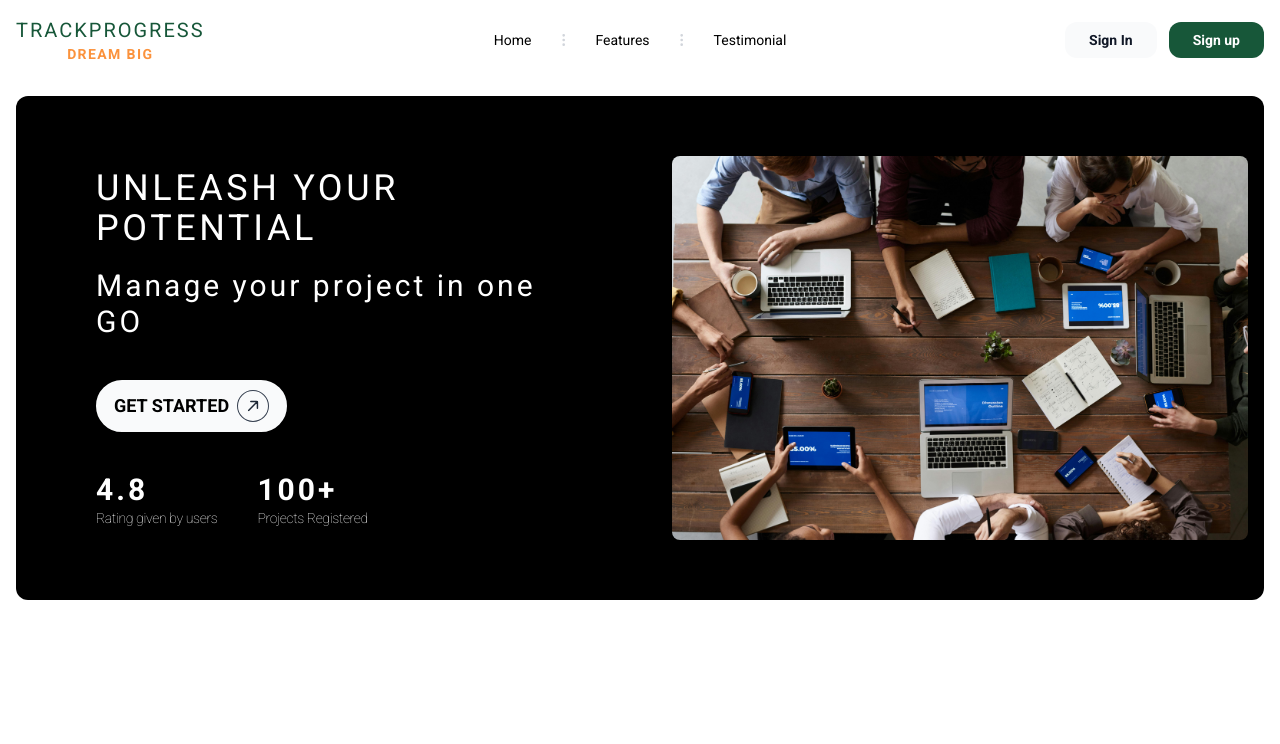
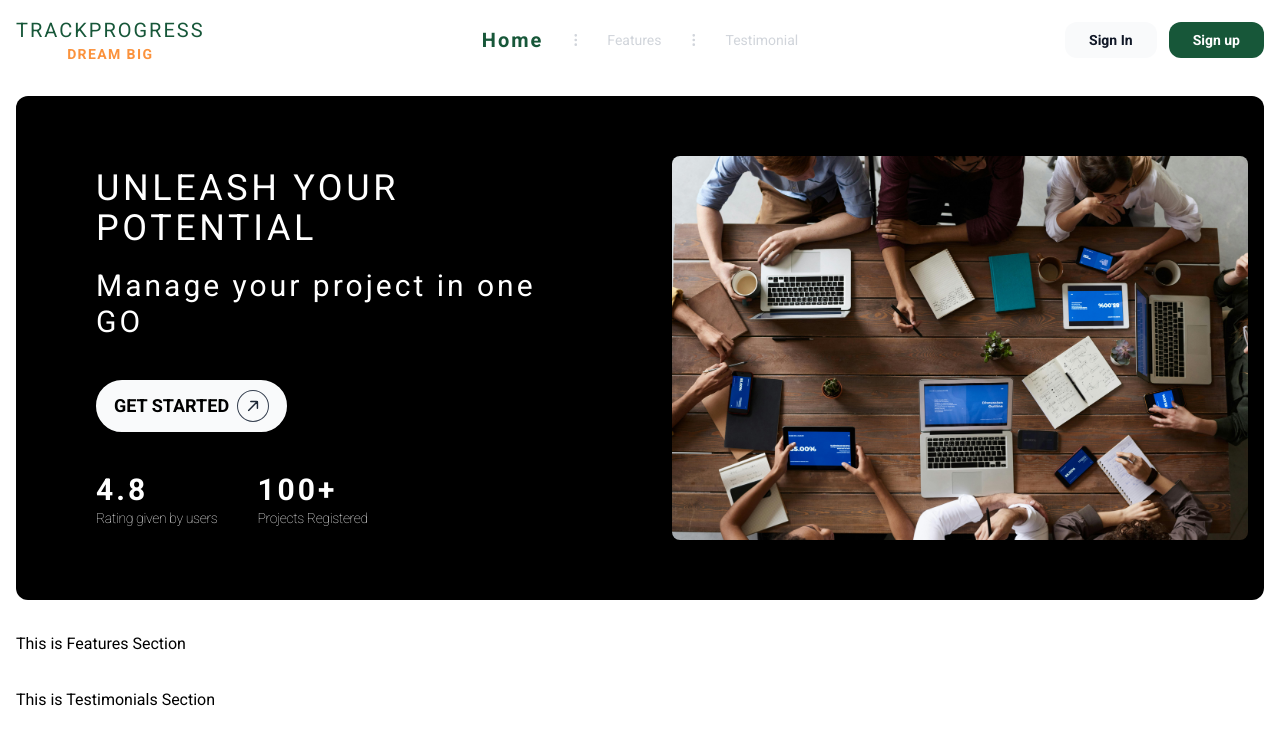
Before and after one commit to vallagenakisu/SystemProject, a React (Vite) app in the folder Job_Recommendation/: page /Landing in a window 1280 px wide. Shown: the top 744 px of the page. Built offline with nearby package versions, Linux system fonts and the light colour scheme.

Commit message:
The scrolling behaviour functionality is added

```diff
--- a/Job_Recommendation/src/Components/Landing_Page/TopMenuBar.jsx
+++ b/Job_Recommendation/src/Components/Landing_Page/TopMenuBar.jsx
@@ -1,10 +1,48 @@
 import React, { useState } from "react";
+import { useEffect } from "react";
 import { FontAwesomeIcon } from "@fortawesome/react-fontawesome";
 import { faBars } from "@fortawesome/free-solid-svg-icons";
 import { Link } from "react-router-dom";
 
 const TopMenuBar = () => {
   const [isHamburgerOpen, setIsHamburgerOpen] = useState(false);
+  const [activeSection, setActiveSection] = useState("home");
+  // for handling the scroll effect
+  const handleScrollto = (section) => {
+    const targetedelement = document.getElementById(section);
+    if (targetedelement) {
+      targetedelement.scrollIntoView({ behavior: "smooth", block: "start" });
+      console.log("scrolling to", section);
+    }
+    setActiveSection(section);
+    if (isHamburgerOpen) {
+      setIsHamburgerOpen(false);
+    }
+  };
+  // Track the active section on scroll
+  useEffect(() => {
+    const handleScroll = () => {
+      const sections = ["home", "features", "testimonial"];
+      let currentSection = "home";
+
+      sections.forEach((section) => {
+        const element = document.getElementById(section);
+        if (element) {
+          const rect = element.getBoundingClientRect();
+          if (rect.top <= 100 && rect.bottom >= 100) {
+            currentSection = section;
+          }
+        }
+      });
+
+      setActiveSection(currentSection);
+    };
+
+    window.addEventListener("scroll", handleScroll);
+    return () => window.removeEventListener("scroll", handleScroll);
+  }, []);
+
+  // for handling the hamburger toggle
   const handleHamburger = () => {
     setIsHamburgerOpen(!isHamburgerOpen);
     console.log(isHamburgerOpen);
@@ -36,9 +74,14 @@ const TopMenuBar = () => {
           </button>
         </div>
         <ul class="hidden absolute top-1/2 left-1/2 transform -translate-y-1/2 -translate-x-1/2 lg:flex lg:mx-auto  lg:items-center lg:w-auto lg:space-x-6">
-          <li>
+          <li onClick={() => handleScrollto("home")}>
             <a
-              class="text-sm text-black  hover:text-primaryfontcolor hover:font-bold hover:scale-150 ease-in-out duration-150"
+              className={`text-sm text-black  hover:text-primaryfontcolor hover:font-bold hover:scale-150 ease-in-out duration-150
+              ${
+                activeSection === "home"
+                  ? "text-primaryfontcolor font-bold text-xl tracking-widest scale-y-110"
+                  : "text-gray-300"
+              }`}
               href="#"
             >
               Home
@@ -60,9 +103,14 @@ const TopMenuBar = () => {
               />
             </svg>
           </li>
-          <li>
+          <li onClick={() => handleScrollto("features")}>
             <a
-              class="text-sm text-black  hover:text-primaryfontcolor hover:font-bold hover:scale-110 ease-in-out duration-150"
+              className={`text-sm text-black  hover:text-primaryfontcolor hover:font-bold hover:scale-150 ease-in-out duration-150
+              ${
+                activeSection === "features"
+                  ? "text-primaryfontcolor font-bold text-xl tracking-widest scale-y-110"
+                  : "text-gray-300"
+              }`}
               href="#"
             >
               Features
@@ -84,9 +132,14 @@ const TopMenuBar = () => {
               />
             </svg>
           </li>
-          <li>
+          <li onClick={() => handleScrollto("testimonial")}>
             <a
-              class="text-sm text-black  hover:text-primaryfontcolor hover:font-bold hover:scale-110 ease-in-out duration-150"
+              className={`text-sm text-black  hover:text-primaryfontcolor hover:font-bold hover:scale-150 ease-in-out duration-150
+              ${
+                activeSection === "testimonial"
+                  ? "text-primaryfontcolor font-bold text-xl tracking-widest scale-y-110"
+                  : "text-gray-300"
+              }`}
               href="#"
             >
               Testimonial
@@ -107,15 +160,13 @@ const TopMenuBar = () => {
         </a>
       </nav>
       {/* Mobile Menu togglebar option */}
-      <div className={`${isHamburgerOpen?"block":"hidden"}`}>
+      <div className={`${isHamburgerOpen ? "block" : "hidden"}`}>
         <div class="navbar-menu relative z-50">
           <div class="navbar-backdrop fixed inset-0 bg-gray-800 opacity-25"></div>
 
           <nav class="fixed top-0 left-0 bottom-0 flex flex-col w-5/6 max-w-sm py-6 px-6 bg-white border-r overflow-y-auto">
             <div class="flex items-center mb-8">
-
-              <button class="navbar-close"
-              onClick={handleHamburger}>
+              <button class="navbar-close" onClick={handleHamburger}>
                 <svg
                   class="h-6 w-6 text-gray-400 cursor-pointer hover:text-gray-500"
                   xmlns="http://www.w3.org/2000/svg"
@@ -134,7 +185,7 @@ const TopMenuBar = () => {
             </div>
             <div>
               <ul>
-                <li class="mb-1">
+                <li class="mb-1" onClick={() => handleScrollto("home")}>
                   <a
                     class="block p-4 text-sm font-semibold text-gray-400 hover:bg-blue-50 hover:text-blue-600 rounded"
                     href="#"
@@ -158,7 +209,6 @@ const TopMenuBar = () => {
                     Testimonials
                   </a>
                 </li>
-
               </ul>
             </div>
             <div class="mt-auto">
@@ -176,7 +226,6 @@ const TopMenuBar = () => {
                   Sign Up
                 </a>
               </div>
-
             </div>
           </nav>
         </div>
--- a/Job_Recommendation/src/views/LandingPage.jsx
+++ b/Job_Recommendation/src/views/LandingPage.jsx
@@ -8,8 +8,14 @@ const LandingPage = () => {
       <div>
         <TopMenuBar />
       </div>
-      <div className="px-4 py-4">
+      <div className="px-4 py-4" id="home">
         <HomeSection />
+      </div>
+      <div className="px-4 py-4" id="features">
+        This is Features Section
+      </div>
+      <div className="px-4 py-4" id="testimonial">
+        This is Testimonials Section
       </div>
     </>
   );
```
